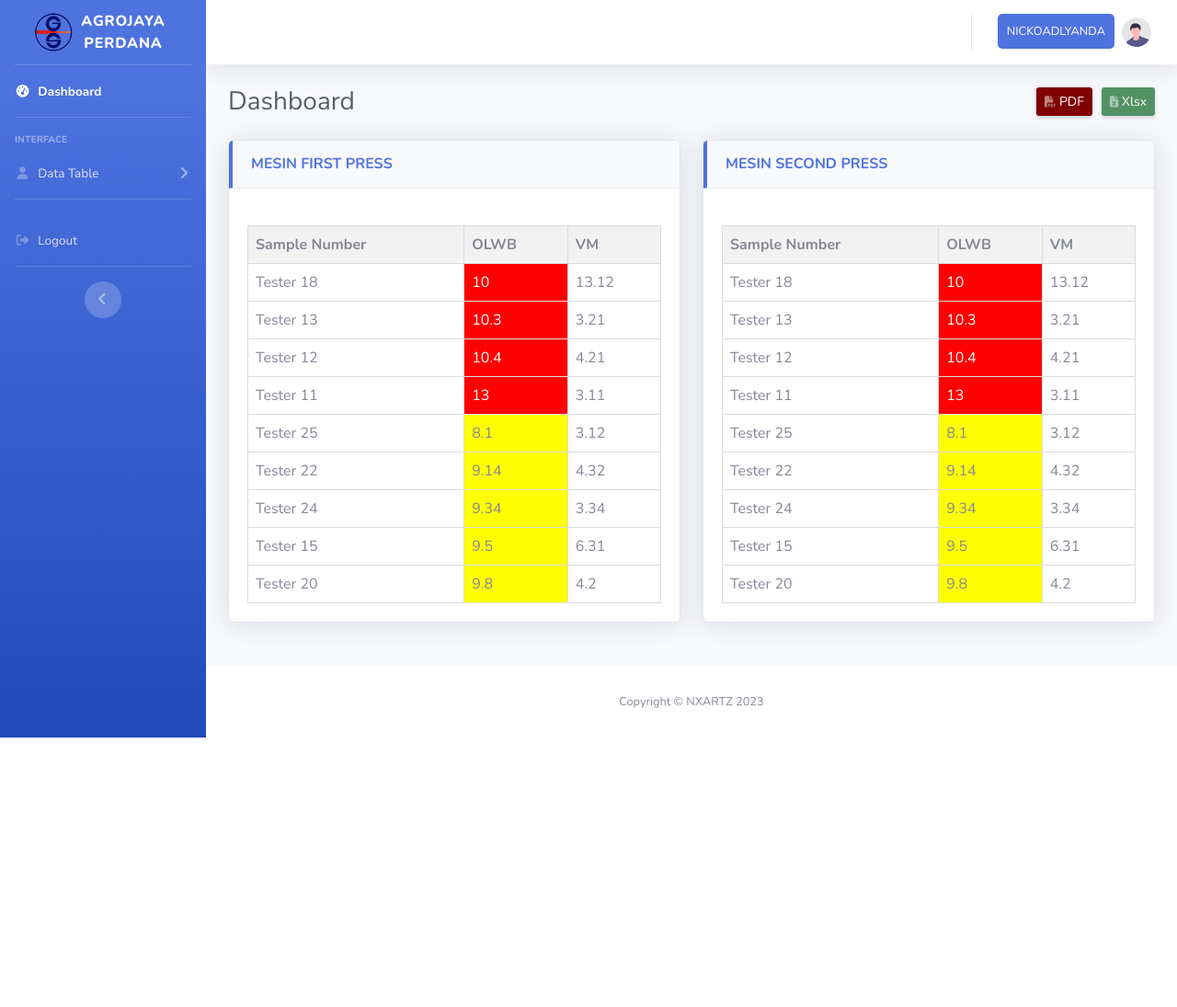
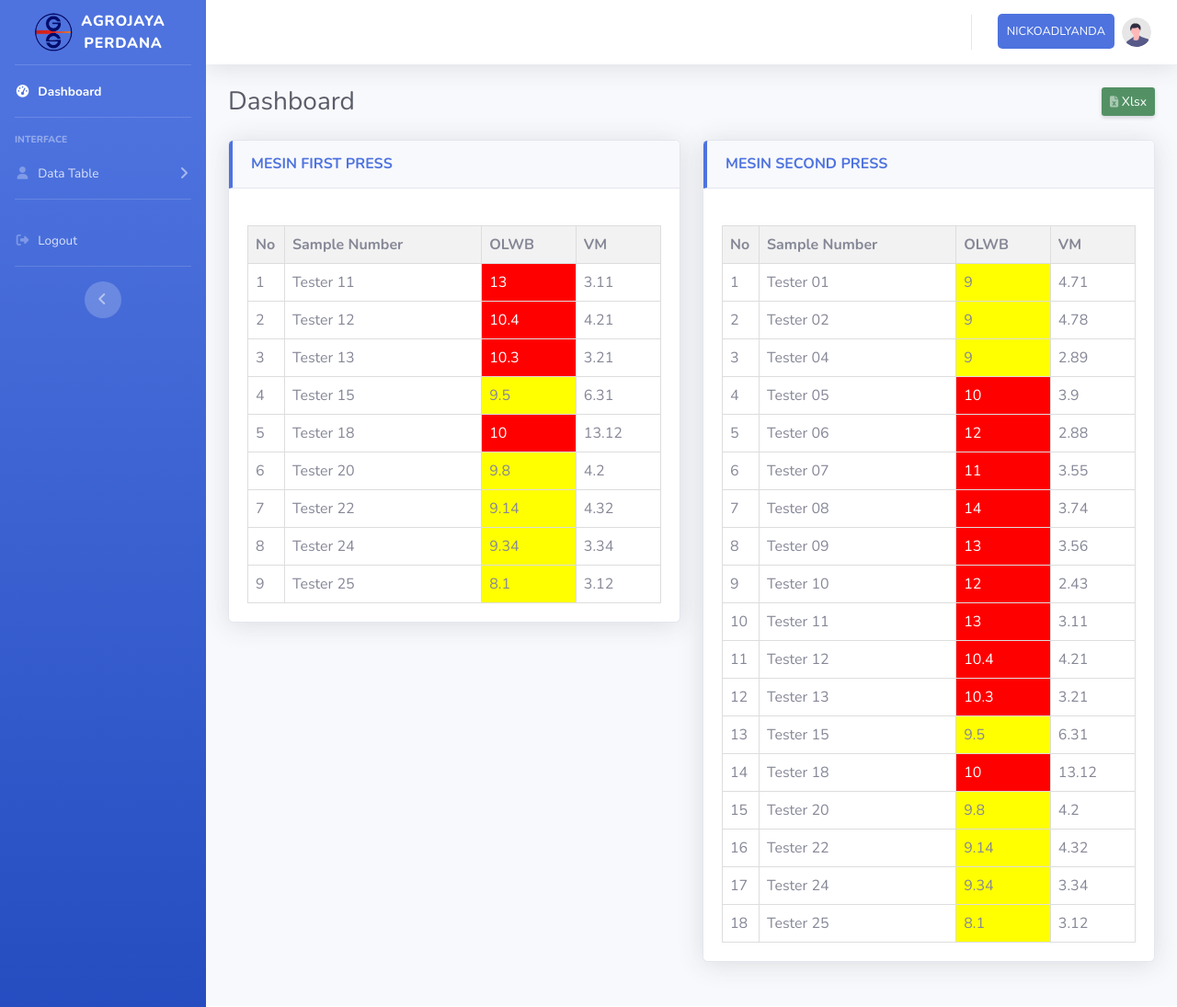
Before and after one commit to nickoadlyanda/agro, a PHP site: page / in a window 1280 px wide. Shown: the top 1095 px of the page at 92% size. Before the commit the page ends 802 px from the top, so only its background shows below. Run offline with PHP 8.4, Linux system fonts and the light colour scheme; a user stored in the database is signed in; data comes from the database, SQL or seed files in the repository; some libraries are stand-ins or nearby versions.

Commit message:
Update index.php

```diff
--- a/index.php
+++ b/index.php
@@ -3,7 +3,8 @@
     if($_SESSION['status']!="login"){
         header("location:login.php?pesan=belum_login");
     }
-    ?>
+?>
+
 <!DOCTYPE html>
 <html lang="en">
 
@@ -18,17 +19,15 @@
     <title>Dashboard - AJP System</title>
     <link rel="icon" type="" href="img/favicon_ajp.svg">
 
-        <!-- Custom styles for this template-->
+    <!-- Custom styles for this template-->
     <link href="css/sb-admin-2.min.css" rel="stylesheet">
 
     <!-- Custom fonts for this template-->
     <link href="vendor/fontawesome-free/css/all.min.css" rel="stylesheet" type="text/css">
-    <link
-        href="https://fonts.googleapis.com/css?family=Nunito:200,200i,300,300i,400,400i,600,600i,700,700i,800,800i,900,900i"
-        rel="stylesheet">
+    <link href="https://fonts.googleapis.com/css?family=Nunito:200,200i,300,300i,400,400i,600,600i,700,700i,800,800i,900,900i" rel="stylesheet">
 
-        <!-- Data Table-->
-        <style>
+    <!-- Data Table-->
+    <style>
         table {
             border-collapse: collapse;
             width: 100%;
@@ -88,8 +87,16 @@
                     $(this).addClass('table-yellow-bg');
                 } else if (!isNaN(olwbValue) && olwbValue >= 10) {
                     $(this).addClass('table-red-bg');
+                    // Memunculkan suara alert ketika OLWB melebihi 10
+                    playAlertSound();
                 }
             });
+        }
+
+        // Fungsi untuk memutar suara alert
+        function playAlertSound() {
+            var audio = new Audio('sound/SoundOLWB3.mp3'); // Ganti dengan path file suara alert Anda
+            audio.play();
         }
 
         // Memanggil fungsi colorizeOLWB pada saat dokumen siap
@@ -100,6 +107,7 @@
         // Memanggil fungsi reloadData setiap 1 menit
         setInterval(reloadData, 60000); // 60000 milidetik = 1 menit
     </script>
+    <meta http-equiv="refresh" content="60">
 </head>
 
 <body id="page-top">
@@ -184,7 +192,7 @@
                     <div class="d-flex align-items-center justify-content-between mb-4">
                         <h1 class="h3 mb-0 text-gray-800">Dashboard</h1>
                         <div class="d-flex">
-                            <a href="export_pdf.php" class="btn btn-sm shadow-sm" style="background-color: maroon; color: #fff; margin-right: 10px;" title="Download PDF"><i
+                            <a href="export_pdf.php" class="btn btn-sm shadow-sm" style="background-color: maroon; color: #fff; margin-right: 10px;" title="Download PDF" hidden><i
                                     class="fas fa-file-pdf fa-sm text-white-50"></i> PDF</a>
                             <a href="export_excel.php" class="btn btn-sm shadow-sm" style="background-color: #539165; color: #fff;" title="Download Excel"><i
                                     class="fas fa-file-excel fa-sm text-white-50"></i> Xlsx</a>
@@ -359,13 +367,15 @@
         }
 
         // Query untuk mengambil data dari tabel sample yang OLWB-nya melebihi 8
-        $query = "SELECT sample_number, olwb, vm FROM firstpress WHERE olwb > 8 order by olwb ASC";
+        $query = "SELECT sample_number, olwb, vm FROM firstpress WHERE olwb > 8 order by id ASC";
         $result = $conn->query($query);
+        $counter = 1;
 
         if ($result->num_rows > 0) {
             // Tampilkan tabel jika ada data
             echo "<table>
                     <tr>
+                        <th width='40px'>No</th>
                         <th>Sample Number</th>
                         <th>OLWB</th>
                         <th>VM</th>
@@ -373,10 +383,12 @@
             while ($row = $result->fetch_assoc()) {
                 // Tambahkan kelas 'olwb-column' untuk kolom OLWB
                 echo "<tr>
+                        <td>{$counter}</td>
                         <td>{$row['sample_number']}</td>
                         <td class='olwb-column'>{$row['olwb']}</td>
                         <td>{$row['vm']}</td>
                     </tr>";
+                    $counter++;
             }
             echo "</table>";
         } else {
@@ -416,13 +428,15 @@
         }
 
         // Query untuk mengambil data dari tabel sample yang OLWB-nya melebihi 8
-        $query = "SELECT sample_number, olwb, vm FROM firstpress WHERE olwb > 8 order by olwb ASC";
+        $query = "SELECT sample_numbersp, olwbsp, vmsp FROM secondpress WHERE olwbsp > 8 order by idsp ASC";
         $result = $conn->query($query);
+        $counterr = 1;
 
         if ($result->num_rows > 0) {
             // Tampilkan tabel jika ada data
             echo "<table>
                     <tr>
+                        <th width='40px'>No</th>
                         <th>Sample Number</th>
                         <th>OLWB</th>
                         <th>VM</th>
@@ -430,10 +444,12 @@
             while ($row = $result->fetch_assoc()) {
                 // Tambahkan kelas 'olwb-column' untuk kolom OLWB
                 echo "<tr>
-                        <td>{$row['sample_number']}</td>
-                        <td class='olwb-column'>{$row['olwb']}</td>
-                        <td>{$row['vm']}</td>
+                <td>{$counterr}</td>
+                        <td>{$row['sample_numbersp']}</td>
+                        <td class='olwb-column'>{$row['olwbsp']}</td>
+                        <td>{$row['vmsp']}</td>
                     </tr>";
+                    $counterr++;
             }
             echo "</table>";
         } else {
```
